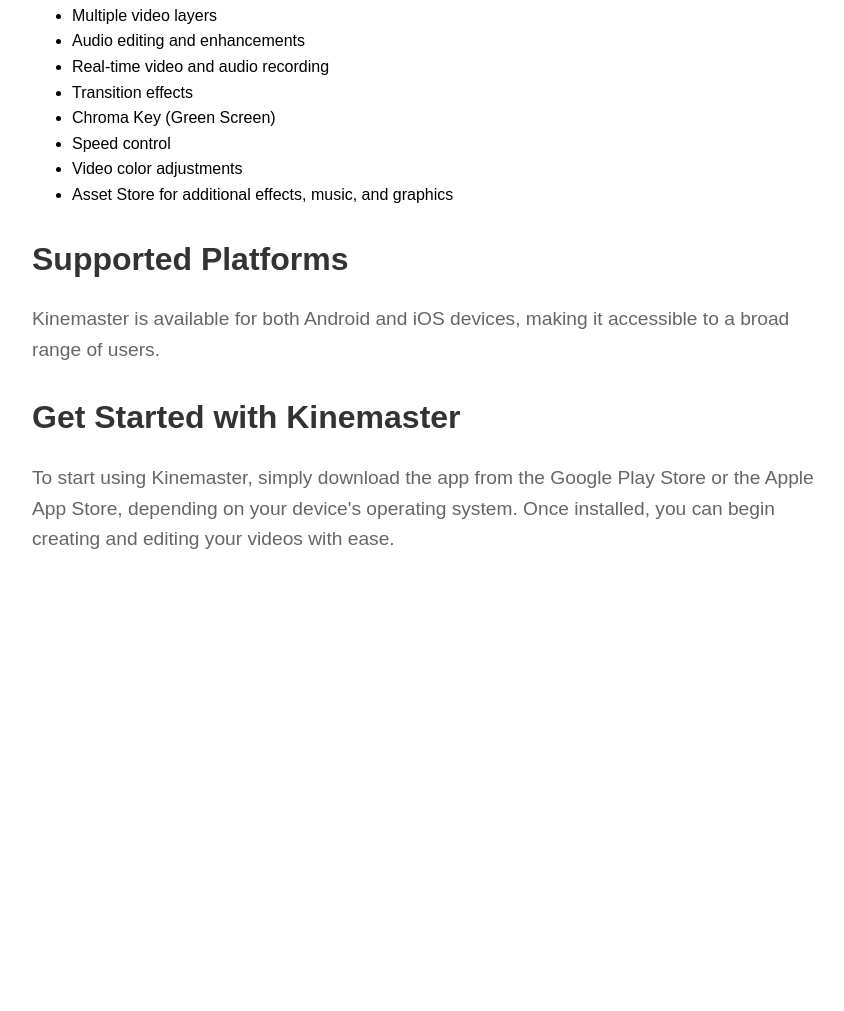
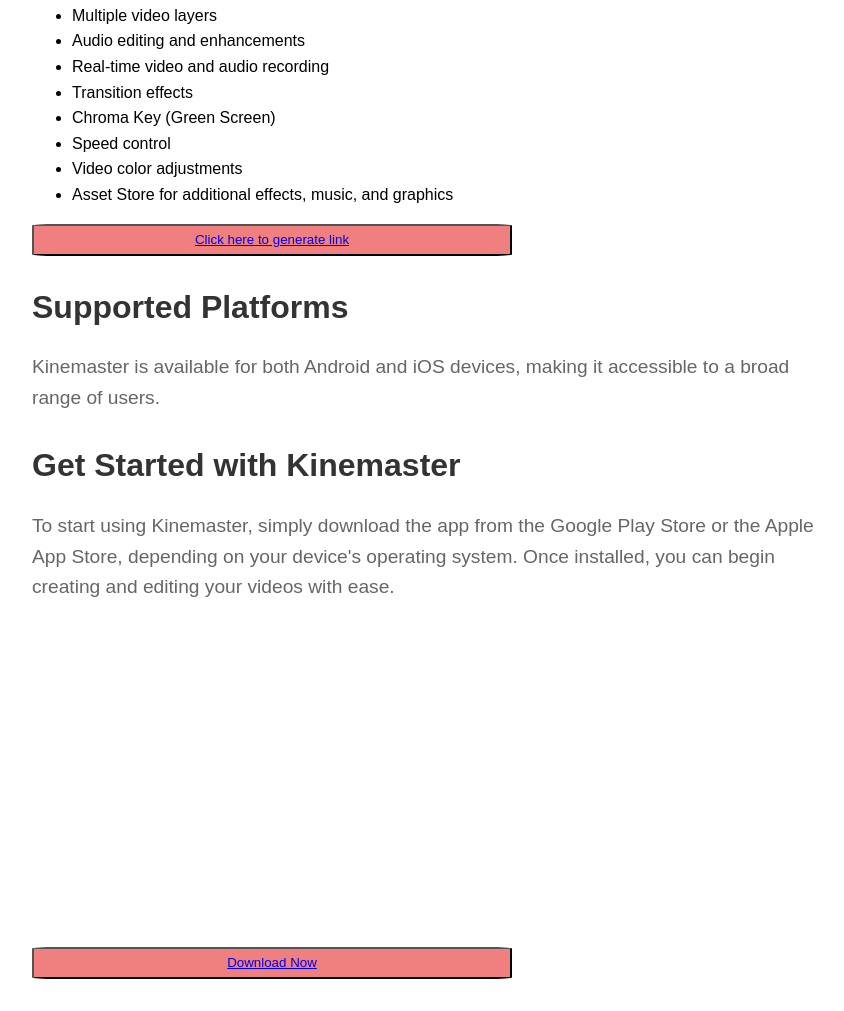
Before and after one commit to Vicky1347/apk, a plain HTML site: page index.html in a window 1280 px wide. Shown: the part 656-1667 px from the top of the page, without its empty margins (208-1052 px from the left). Before the commit the page ends 1523 px from the top, so only its background shows below. Drawn offline with Linux system fonts and the light colour scheme.

Commit message:
Update index.html

```diff
--- a/index.html
+++ b/index.html
@@ -66,7 +66,7 @@
             <li>Video color adjustments</li>
             <li>Asset Store for additional effects, music, and graphics</li>
         </ul>
-        <!-- <button class="btn"><a href="#download">Click here to generate link</a></button> -->
+        <button class="btn"><a href="#download">Click here to generate link</a></button>
 
         <h2>Supported Platforms</h2>
         <p>Kinemaster is available for both Android and iOS devices, making it accessible to a broad range of users.</p>
@@ -84,8 +84,8 @@
     <br>
     <br>
     <br>
-    <!-- <section id="download">
+    <section id="download">
         <button class="btn"><a href="https://drive.google.com/file/d/1cc4gKA3NHFDE1-l7w793N7ic1bwJcnIL/view?usp=drive_link">Download Now</a></button>
-    </section> -->
+    </section>
 </body>
 </html>
```
